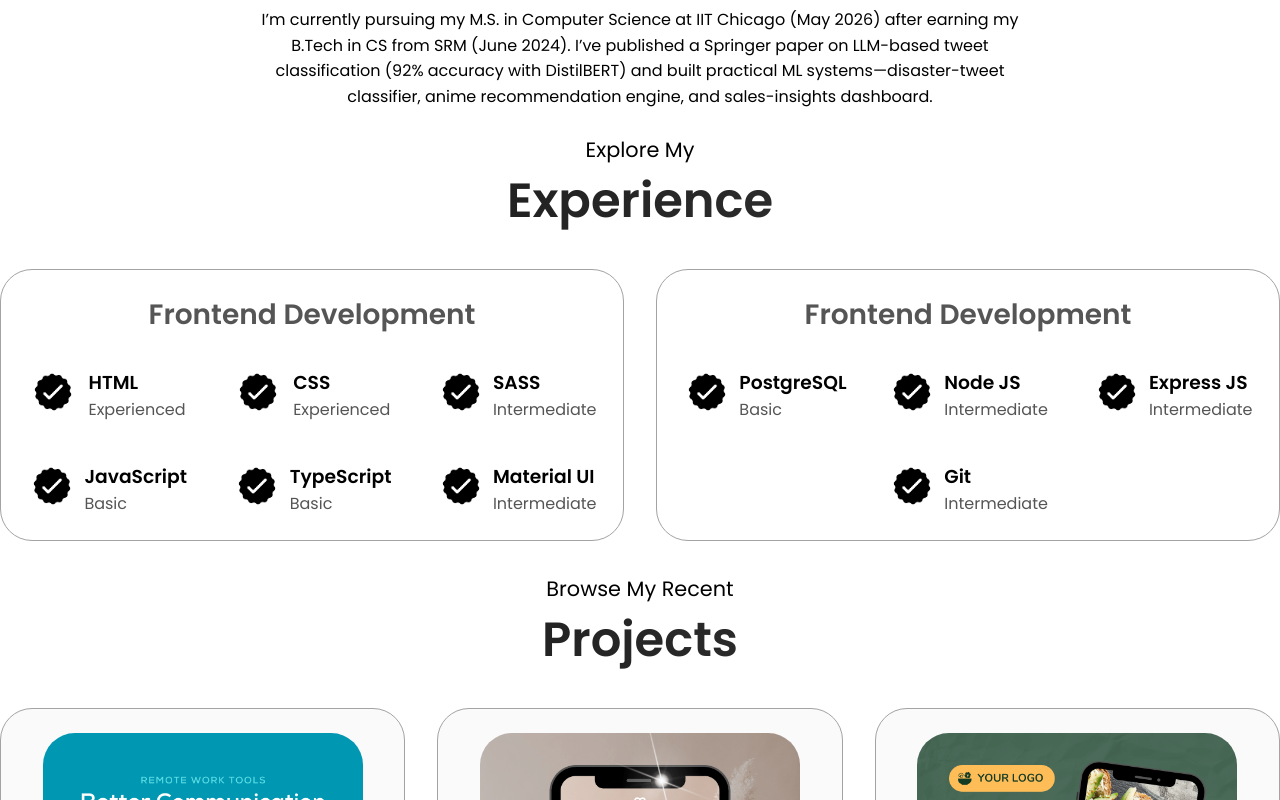
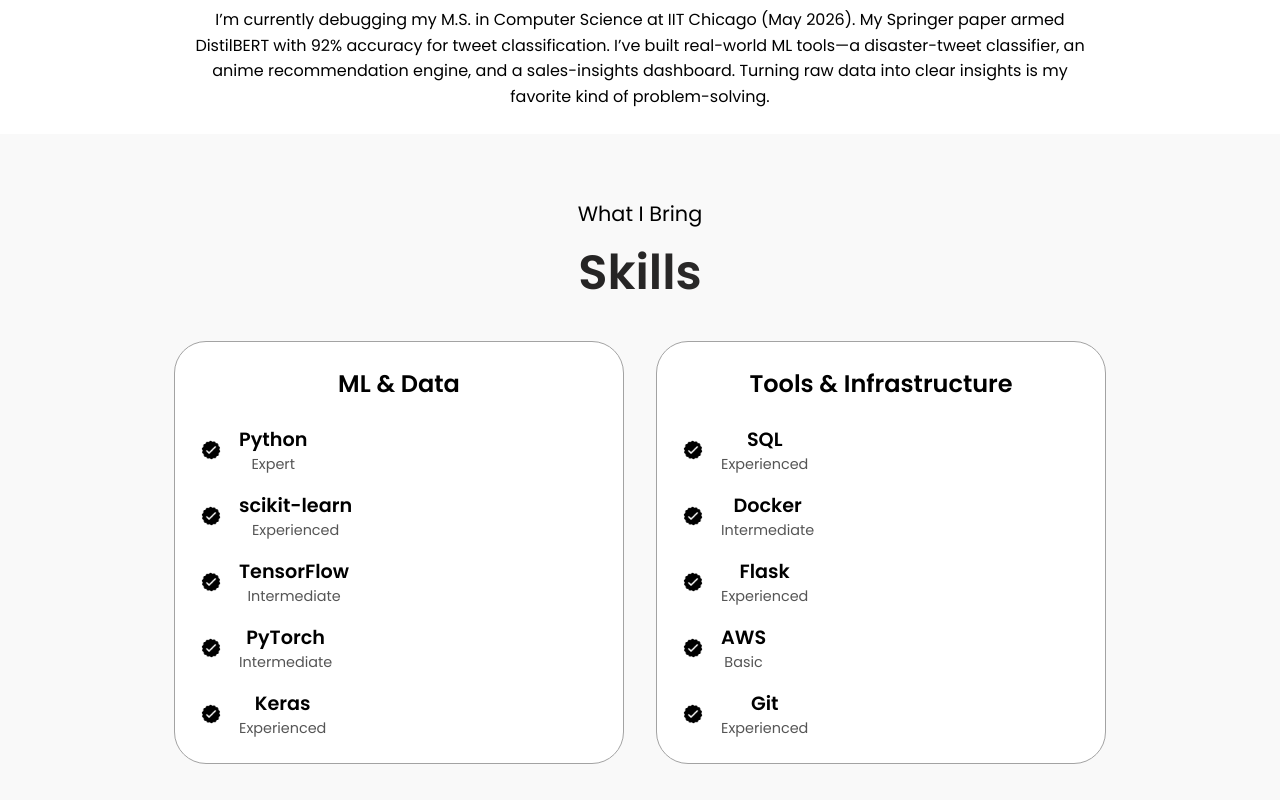
Before and after one commit to sabarishraja/Personal-Portfolio-website, a plain HTML site: page index.html in a window 1280 px wide. Shown: the part 1200-2000 px from the top of the page. Drawn offline with Linux system fonts and the light colour scheme.

Commit message:
Till Skill section

```diff
--- a/index.html
+++ b/index.html
@@ -14,7 +14,7 @@
       <div>
         <ul class="nav-links">
           <li><a href="#about">About</a></li>
-          <li><a href="#experience">Experience</a></li>
+          <li><a href="#skills">Skills</a></li>
           <li><a href="#projects">Projects</a></li>
           <li><a href="#contact">Contact</a></li>
         </ul>
@@ -101,144 +101,77 @@
       <!-- 2) Summary for interviewer -->
       <div class="text-container">
         <p>
-          I’m currently pursuing my M.S. in Computer Science at IIT Chicago (May 2026) after earning my B.Tech in CS from SRM (June 2024).
-          I’ve published a Springer paper on LLM-based tweet classification (92% accuracy with DistilBERT)
-          and built practical ML systems—disaster-tweet classifier, anime recommendation engine, and sales-insights dashboard.
+          I’m currently debugging my M.S. in Computer Science at IIT Chicago (May 2026).
+My Springer paper armed DistilBERT with 92% accuracy for tweet classification.
+I’ve built real-world ML tools—a disaster-tweet classifier, an anime recommendation engine, and a sales-insights dashboard.
+Turning raw data into clear insights is my favorite kind of problem-solving.
         </p>
       </div>
     </div>
   </div>
 </section>
 <br>
-    <!--EXPERIENCE SECTION-->
-    <section id="experience">
-      <p class="section__text__p1">Explore My</p>
-      <h1 class="title">Experience</h1>
-      <div class="experience-details-container">
+    <!--Skills SECTION-->
+<section id="skills">
+  <p class="section__text__p1">What I Bring</p>
+  <h1 class="title">Skills</h1>
   <div class="about-containers">
+    <!-- Machine Learning & Data -->
     <div class="details-container">
-            <h2 class="experience-sub-title">Frontend Development</h2>
+      <h2 class="experience-sub-title">ML & Data</h2>
       <div class="article-container">
-              <article>
-                <img
-                  src="./assets/checkmark.png"
-                  alt="Experience icon"
-                  class="icon"
-                />
-                <div>
-                  <h3>HTML</h3>
-                  <p>Experienced</p>
-                </div>
+        <article class="skill">
+          <img src="./assets/checkmark.png" class="icon" alt="">
+          <div><h3>Python</h3><p>Expert</p></div>
         </article>
-              <article>
-                <img
-                  src="./assets/checkmark.png"
-                  alt="Experience icon"
-                  class="icon"
-                />
-                <div>
-                  <h3>CSS</h3>
-                  <p>Experienced</p>
-                </div>
+        <article class="skill">
+          <img src="./assets/checkmark.png" class="icon" alt="">
+          <div><h3>scikit-learn</h3><p>Experienced</p></div>
         </article>
-              <article>
-                <img
-                  src="./assets/checkmark.png"
-                  alt="Experience icon"
-                  class="icon"
-                />
-                <div>
-                  <h3>SASS</h3>
-                  <p>Intermediate</p>
-                </div>
+        <article class="skill">
+          <img src="./assets/checkmark.png" class="icon" alt="">
+          <div><h3>TensorFlow</h3><p>Intermediate</p></div>
         </article>
-              <article>
-                <img
-                  src="./assets/checkmark.png"
-                  alt="Experience icon"
-                  class="icon"
-                />
-                <div>
-                  <h3>JavaScript</h3>
-                  <p>Basic</p>
-                </div>
+        <article class="skill">
+          <img src="./assets/checkmark.png" class="icon" alt="">
+          <div><h3>PyTorch</h3><p>Intermediate</p></div>
         </article>
-              <article>
-                <img
-                  src="./assets/checkmark.png"
-                  alt="Experience icon"
-                  class="icon"
-                />
-                <div>
-                  <h3>TypeScript</h3>
-                  <p>Basic</p>
-                </div>
-              </article>
-              <article>
-                <img
-                  src="./assets/checkmark.png"
-                  alt="Experience icon"
-                  class="icon"
-                />
-                <div>
-                  <h3>Material UI</h3>
-                  <p>Intermediate</p>
-                </div>
+        <article class="skill">
+          <img src="./assets/checkmark.png" class="icon" alt="">
+          <div><h3>Keras</h3><p>Experienced</p></div>
         </article>
       </div>
     </div>
+
+    <!-- Tools & Infrastructure -->
     <div class="details-container">
-            <h2 class="experience-sub-title">Frontend Development</h2>
+      <h2 class="experience-sub-title">Tools & Infrastructure</h2>
       <div class="article-container">
-              <article>
-                <img
-                  src="./assets/checkmark.png"
-                  alt="Experience icon"
-                  class="icon"
-                />
-                <div>
-                  <h3>PostgreSQL</h3>
-                  <p>Basic</p>
-                </div>
+        <article class="skill">
+          <img src="./assets/checkmark.png" class="icon" alt="">
+          <div><h3>SQL</h3><p>Experienced</p></div>
         </article>
-              <article>
-                <img
-                  src="./assets/checkmark.png"
-                  alt="Experience icon"
-                  class="icon"
-                />
-                <div>
-                  <h3>Node JS</h3>
-                  <p>Intermediate</p>
-                </div>
+        <article class="skill">
+          <img src="./assets/checkmark.png" class="icon" alt="">
+          <div><h3>Docker</h3><p>Intermediate</p></div>
         </article>
-              <article>
-                <img
-                  src="./assets/checkmark.png"
-                  alt="Experience icon"
-                  class="icon"
-                />
-                <div>
-                  <h3>Express JS</h3>
-                  <p>Intermediate</p>
-                </div>
+        <article class="skill">
+          <img src="./assets/checkmark.png" class="icon" alt="">
+          <div><h3>Flask</h3><p>Experienced</p></div>
         </article>
-              <article>
-                <img
-                  src="./assets/checkmark.png"
-                  alt="Experience icon"
-                  class="icon"
-                />
-                <div>
-                  <h3>Git</h3>
-                  <p>Intermediate</p>
-                </div>
+        <article class="skill">
+          <img src="./assets/checkmark.png" class="icon" alt="">
+          <div><h3>AWS</h3><p>Basic</p></div>
+        </article>
+        <article class="skill">
+          <img src="./assets/checkmark.png" class="icon" alt="">
+          <div><h3>Git</h3><p>Experienced</p></div>
         </article>
       </div>
     </div>
   </div>
-      </div>
 
+<!--Project section-->
 </section>
     <section id="projects">
       <p class="section__text__p1">Browse My Recent</p>
--- a/style.css
+++ b/style.css
@@ -353,7 +353,7 @@ a:hover {
 .text-container p {
   text-align: center;
   line-height: 1.6;
-  width: 60%;
+  width: 70%;
   color: #000000;
   margin: auto;
 }
@@ -391,41 +391,76 @@ a:hover {
 
 /* EXPERIENCE SECTION */
 
-#experience {
-  position: relative;
+/* SKILLS SECTION */
+#skills {
+  padding: 4rem 2rem;
+  background: #f9f9f9;
 }
 
-.experience-sub-title {
-  color: rgb(85, 85, 85);
-  font-weight: 600;
-  font-size: 1.75rem;
+#skills .section__text__p1 {
+  text-align: center;
+  margin-bottom: 0.5rem;
+}
+
+#skills .title {
+  text-align: center;
   margin-bottom: 2rem;
 }
 
-.experience-details-container {
+/* flex-wrap + center for smaller screens */
+#skills .about-containers {
   display: flex;
+  flex-wrap: wrap;
+  gap: 2rem;
   justify-content: center;
-  flex-direction: column;
 }
 
-.article-container {
-  display: flex;
-  text-align: initial;
-  flex-wrap: wrap;
-  flex-direction: row;
-  gap: 2.5rem;
-  justify-content: space-around;
+/* each skills card */
+#skills .details-container {
+  flex: 1 1 300px;       /* grows, shrinks, base 300px */
+  max-width: 400px;
+  background: #fff;
+  border: 0.1rem solid #A3A3A3;
+  border-radius: 2rem;
+  padding: 1.5rem;
+  text-align: center;
 }
 
-article {
-  display: flex;
-  width: 10rem;
-  justify-content: space-around;
-  gap: 0.5rem;
+/* section headings inside each card */
+#skills .details-container .experience-sub-title {
+  margin-bottom: 1.5rem;
 }
 
-article .icon {
-  cursor: default;
+/* list out each skill */
+#skills .article-container {
+  display: flex;
+  flex-direction: column;
+  gap: 1rem;
+}
+
+/* individual skill row */
+#skills article.skill {
+  display: flex;
+  align-items: center;
+  gap: 1rem;
+  justify-content: flex-start;
+}
+
+/* the checkmark icon */
+#skills article.skill .icon {
+  width: 1.5rem;
+  height: 1.5rem;
+}
+
+/* skill name and level */
+#skills article.skill h3 {
+  font-size: 1.2rem;
+  margin: 0;
+}
+#skills article.skill p {
+  font-size: 0.9rem;
+  color: #555;
+  margin: 0;
 }
 
 /* PROJECTS SECTION */
```
Also changed, not shown: script.js (line endings or trailing spaces), 2 other files. Lines whose indentation alone changed are shown as unchanged.
